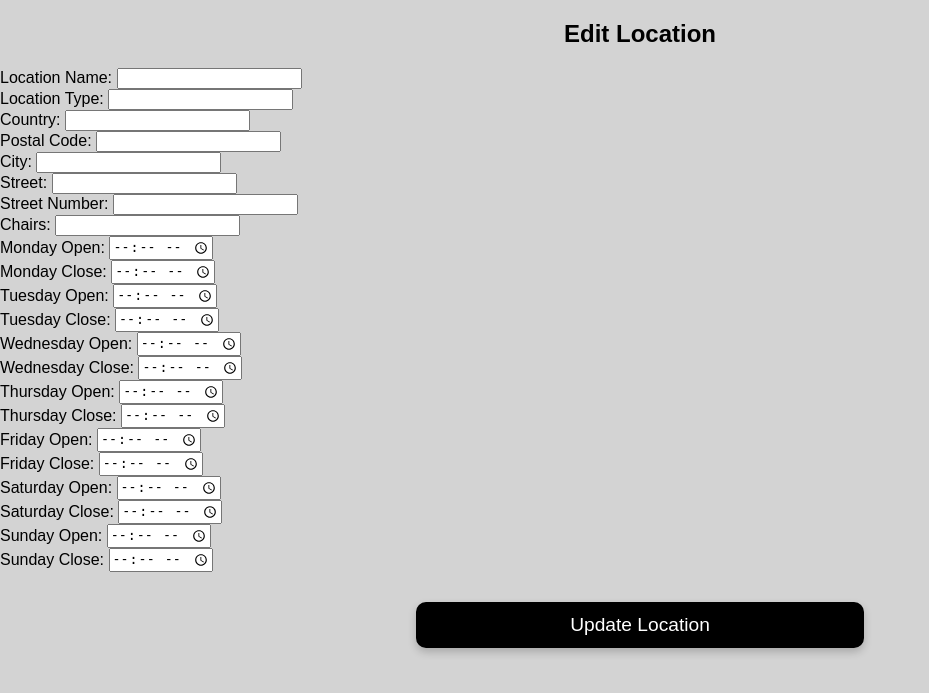
After one commit to Marketplace-development/uneven-groups-a-d2024-group-1, a Flask app: template app/templates/edit_location.html in a window 1280 px wide. The commit adds this page. Shown: the top 693 px of the page, without its empty margins (0-929 px from the left). Run offline with Flask 3, Linux system fonts and the light colour scheme; the template is opened without the code that fills it, so the values that code supplies are empty.

Commit message:
change location

```diff
--- /dev/null
+++ b/app/templates/edit_location.html
@@ -0,0 +1,134 @@
+{% extends 'base.html' %}
+
+{% block head %}
+<title>Your Location Bookings</title>
+{% endblock %}
+
+{% block body %}
+<!-- edit_location.html -->
+<div class="centered-form">
+<form-change action="{{ url_for('main.edit_location', location_id=location.id) }}" method="POST">
+
+    <h2>Edit Location</h2>
+
+    <div>
+        <label for="location_name">Location Name:</label>
+        <input type="text" id="location_name" name="location_name" value="{{ location.location_name }}">
+    </div>
+
+    <div>
+        <label for="location_type">Location Type:</label>
+        <input type="text" id="location_type" name="location_type" value="{{ location.location_type }}">
+    </div>
+
+    <div>
+        <label for="country">Country:</label>
+        <input type="text" id="country" name="country" value="{{ location.country }}">
+    </div>
+
+    <div>
+        <label for="postal_code">Postal Code:</label>
+        <input type="text" id="postal_code" name="postal_code" value="{{ location.postal_code }}">
+    </div>
+
+    <div>
+        <label for="city">City:</label>
+        <input type="text" id="city" name="city" value="{{ location.city }}">
+    </div>
+
+    <div>
+        <label for="street">Street:</label>
+        <input type="text" id="street" name="street" value="{{ location.street }}">
+    </div>
+
+    <div>
+        <label for="street_number">Street Number:</label>
+        <input type="text" id="street_number" name="street_number" value="{{ location.street_number }}">
+    </div>
+
+    <div>
+        <label for="chairs">Chairs:</label>
+        <input type="number" id="chairs" name="chairs" value="{{ location.chairs }}">
+    </div>
+
+    <!-- Opening Hours Section -->
+    <div class="opening-hours-section">
+
+        <div>
+            <label for="monday_open">Monday Open:</label>
+            <input type="time" id="monday_open" name="monday_open" value="{{ location.monday_open }}">
+        </div>
+
+        <div>
+            <label for="monday_close">Monday Close:</label>
+            <input type="time" id="monday_close" name="monday_close" value="{{ location.monday_close }}">
+        </div>
+
+        <div>
+            <label for="tuesday_open">Tuesday Open:</label>
+            <input type="time" id="tuesday_open" name="tuesday_open" value="{{ location.tuesday_open }}">
+        </div>
+
+        <div>
+            <label for="tuesday_close">Tuesday Close:</label>
+            <input type="time" id="tuesday_close" name="tuesday_close" value="{{ location.tuesday_close }}">
+        </div>
+
+        <div>
+            <label for="wednesday_open">Wednesday Open:</label>
+            <input type="time" id="wednesday_open" name="wednesday_open" value="{{ location.wednesday_open }}">
+        </div>
+
+        <div>
+            <label for="wednesday_close">Wednesday Close:</label>
+            <input type="time" id="wednesday_close" name="wednesday_close" value="{{ location.wednesday_close }}">
+        </div>
+
+        <div>
+            <label for="thursday_open">Thursday Open:</label>
+            <input type="time" id="thursday_open" name="thursday_open" value="{{ location.thursday_open }}">
+        </div>
+
+        <div>
+            <label for="thursday_close">Thursday Close:</label>
+            <input type="time" id="thursday_close" name="thursday_close" value="{{ location.thursday_close }}">
+        </div>
+
+        <div>
+            <label for="friday_open">Friday Open:</label>
+            <input type="time" id="friday_open" name="friday_open" value="{{ location.friday_open }}">
+        </div>
+
+        <div>
+            <label for="Friday">Friday Close:</label>
+            <input type="time" id="friday_close" name="friday_close" value="{{ location.friday_close }}">
+        </div>
+
+        <div>
+            <label for="saturday_open">Saturday Open:</label>
+            <input type="time" id="saturday_open" name="saturday_open" value="{{ location.saturday_open }}">
+        </div>
+
+        <div>
+            <label for="saturday_close">Saturday Close:</label>
+            <input type="time" id="saturday_close" name="saturday_close" value="{{ location.saturday_close }}">
+        </div>
+
+        <div>
+            <label for="sunday_open">Sunday Open:</label>
+            <input type="time" id="sunday_open" name="sunday_open" value="{{ location.sunday_open }}">
+        </div>
+
+        <div>
+            <label for="sunday_close">Sunday Close:</label>
+            <input type="time" id="sunday_close" name="sunday_close" value="{{ location.sunday_close }}">
+        </div>
+    </div>
+
+    <div style="text-align: center; margin-top: 20px;">
+        <button type="submit" class="btn btn-black" style="font-size: 1.2em; padding: 10px 20px;">
+            Update Location
+        </button>
+    </div>
+</form>
+{% endblock %}
```
Also changed, not shown: app/templates/location_bookings.html (+7 -0 lines).
